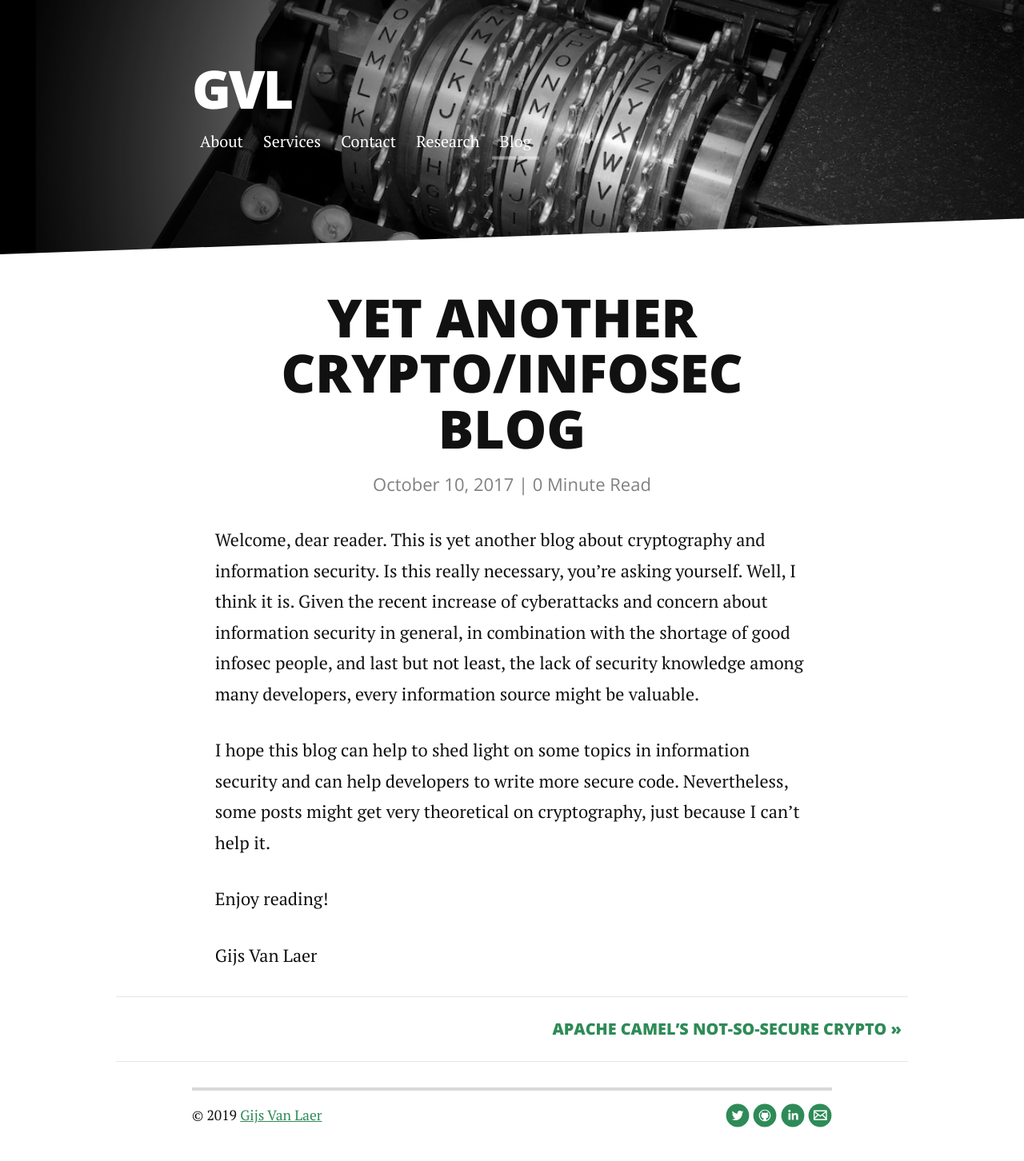
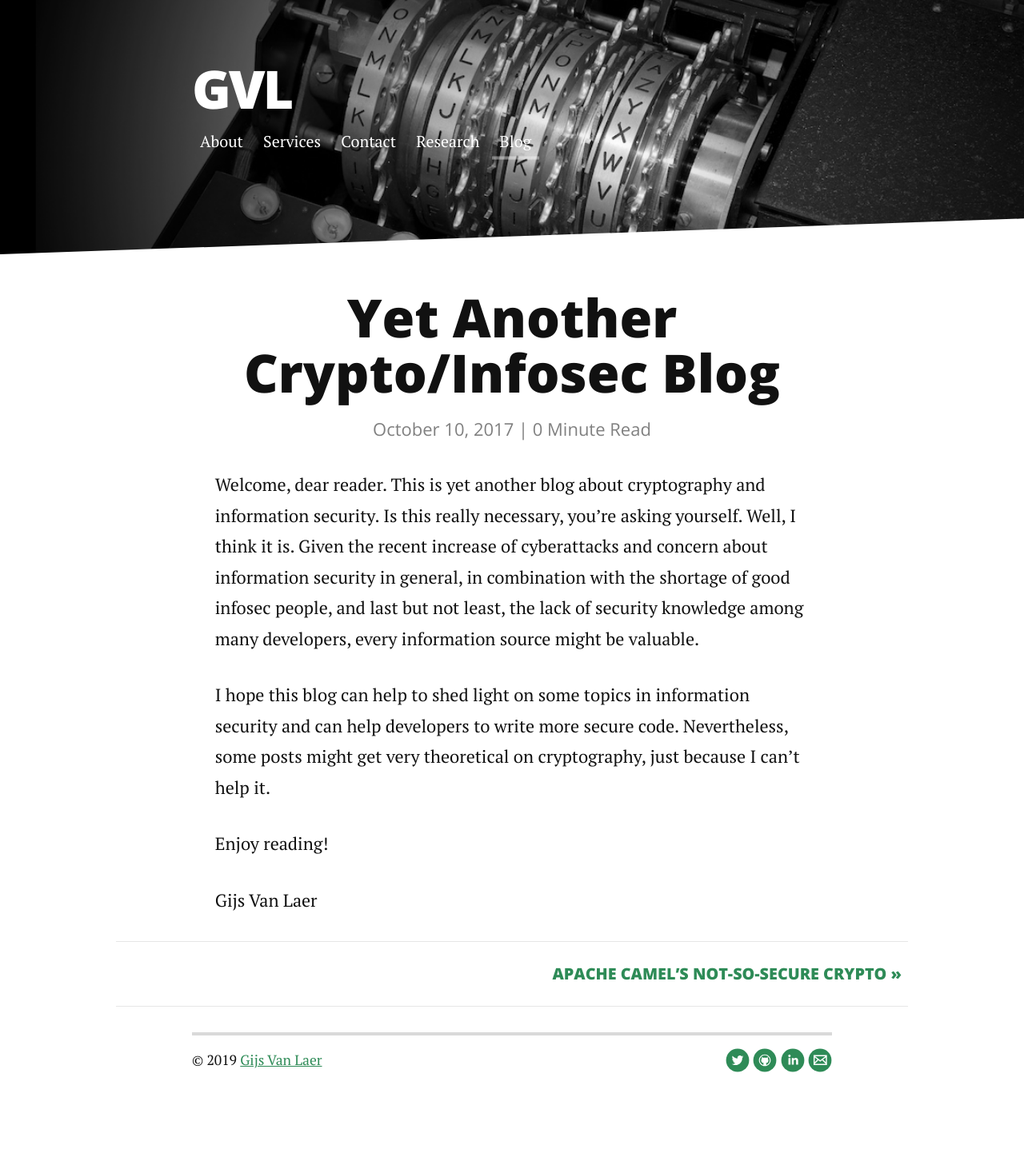
Before and after one commit to gijsvl/gijsvl.github.io, a Jekyll site: the page built from _posts/2017-10-10-intro.md, in a window 1280 px wide. Shown: the whole page at 80% size. Built offline with Jekyll 4.4.1, drawn with Linux system fonts in a browser that asks for light colours; nearby versions of some CDN libraries; after the commit the page ends 1383 px from its top, so only the background shows below that.

```diff
--- a/_posts/2017-10-10-intro.md
+++ b/_posts/2017-10-10-intro.md
@@ -1,6 +1,6 @@
 ---
 layout: post
-title: YET ANOTHER CRYPTO/INFOSEC BLOG
+title: Yet Another Crypto/Infosec Blog
 date:   2017-10-10 12:00:00
 description: Welcome, dear reader. This is yet another blog about cryptography and information security. Is this really necessary, you’re asking yourself. Well, I think it is. Given the recent increase of cyberattacks and concern about information security in general, in combination with the shortage of good infosec people, and last but not least, the lack of security knowledge among many developers, every information source might be valuable. I hope this blog can help to shed light on some topics in information security and can help developers to write more secure code. Nevertheless, some posts might get very theoretical on cryptography, just because I can’t help it.
 ---
```
